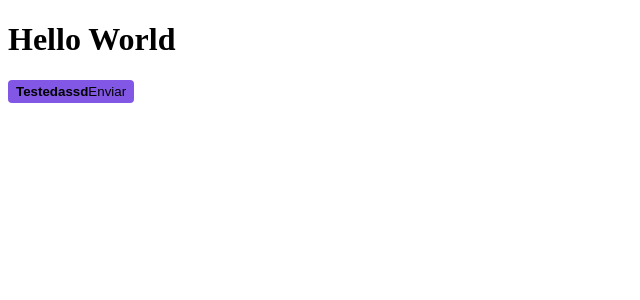
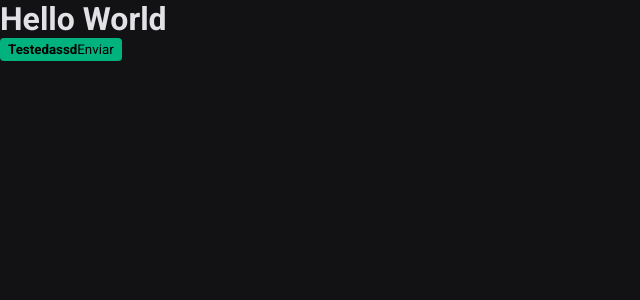
Before and after one commit to caio-guimaraes-web/ignite-shop-by-caio, a Next.js app: page / in a window 1280 px wide. Shown: the top 300 px of the page, without its empty margins (0-640 px from the left). Built offline with nearby package versions, Linux system fonts and the light colour scheme.

Commit message:
Visual Structure - Global styles using stitches.js

```diff
--- a/src/app/layout.tsx
+++ b/src/app/layout.tsx
@@ -1,6 +1,9 @@
 import type { Metadata } from 'next'
 import { Roboto } from 'next/font/google'
 import { getCssText } from '@/styles'
+import { globalStyles } from '../styles/global'
+
+globalStyles()
 
 const roboto = Roboto({
   weight: ['400', '700'], // Selecionando os pesos desejados
--- a/src/app/page.tsx
+++ b/src/app/page.tsx
@@ -1,7 +1,7 @@
 import { styled } from '@/styles'
 
 const Button = styled('button', {
-  backgroundColor: '$rocketseat',
+  backgroundColor: '$green300',
   borderRadius: 4,
   border: 0,
   padding: '4px 8px',
--- /dev/null
+++ b/src/styles/global.ts
@@ -0,0 +1,19 @@
+import { globalCss } from '.'
+
+export const globalStyles = globalCss({
+  '*': {
+    margin: 0,
+    padding: 0,
+  },
+
+  body: {
+    backgroundColor: '$gray900',
+    color: '$gray100',
+    '-webkit-font-smoothing': 'antialiased',
+  },
+
+  'body, input, textarea, button': {
+    fontFamily: 'Roboto',
+    fontWeight: 400,
+  },
+})
--- a/src/styles/index.ts
+++ b/src/styles/index.ts
@@ -12,7 +12,15 @@ export const {
 } = createStitches({
   theme: {
     colors: {
-      rocketseat: '#8257e6',
+      white: '#FFF',
+
+      gray900: '#121214',
+      gray800: '#202024',
+      gray300: '#c4c4cc',
+      gray100: '#e1e1e6',
+
+      green500: '#00875f',
+      green300: '#00b37e',
     },
   },
 })
```
